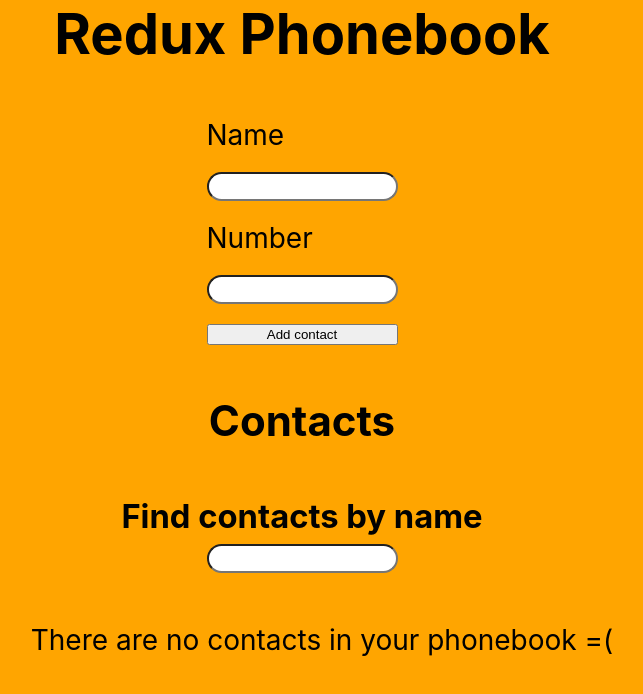
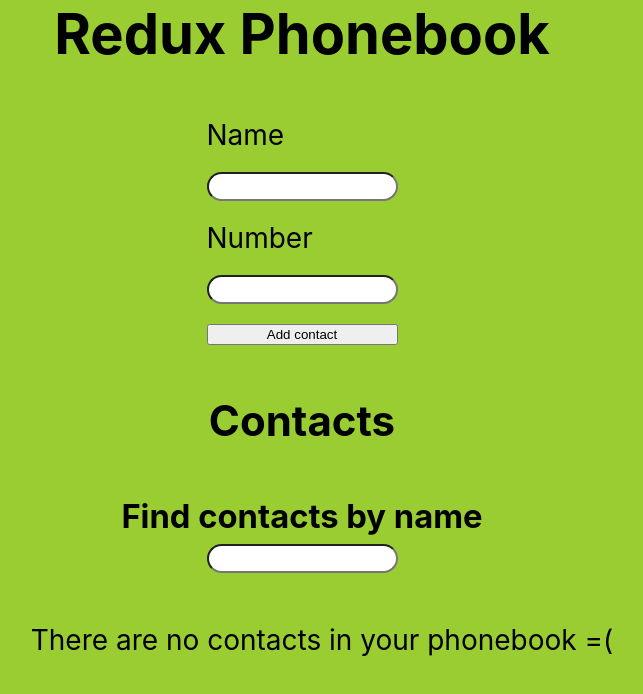
Before and after one commit to iberikofer/goit-react-hw-06-phonebook, a React (Create React App) app: page / in a window 1280 px wide. Shown: the top 694 px of the page, without its empty margins (338-981 px from the left). Built offline with nearby package versions, Linux system fonts and the light colour scheme.

Commit message:
bg color change

```diff
--- a/src/components/App.jsx
+++ b/src/components/App.jsx
@@ -29,7 +29,7 @@ export const App = () => {
         alignItems: 'center',
         fontSize: 28,
         color: '#010101',
-        backgroundColor: 'orange',
+        backgroundColor: 'yellowgreen',
         gap: 50,
       }}
     >
```
